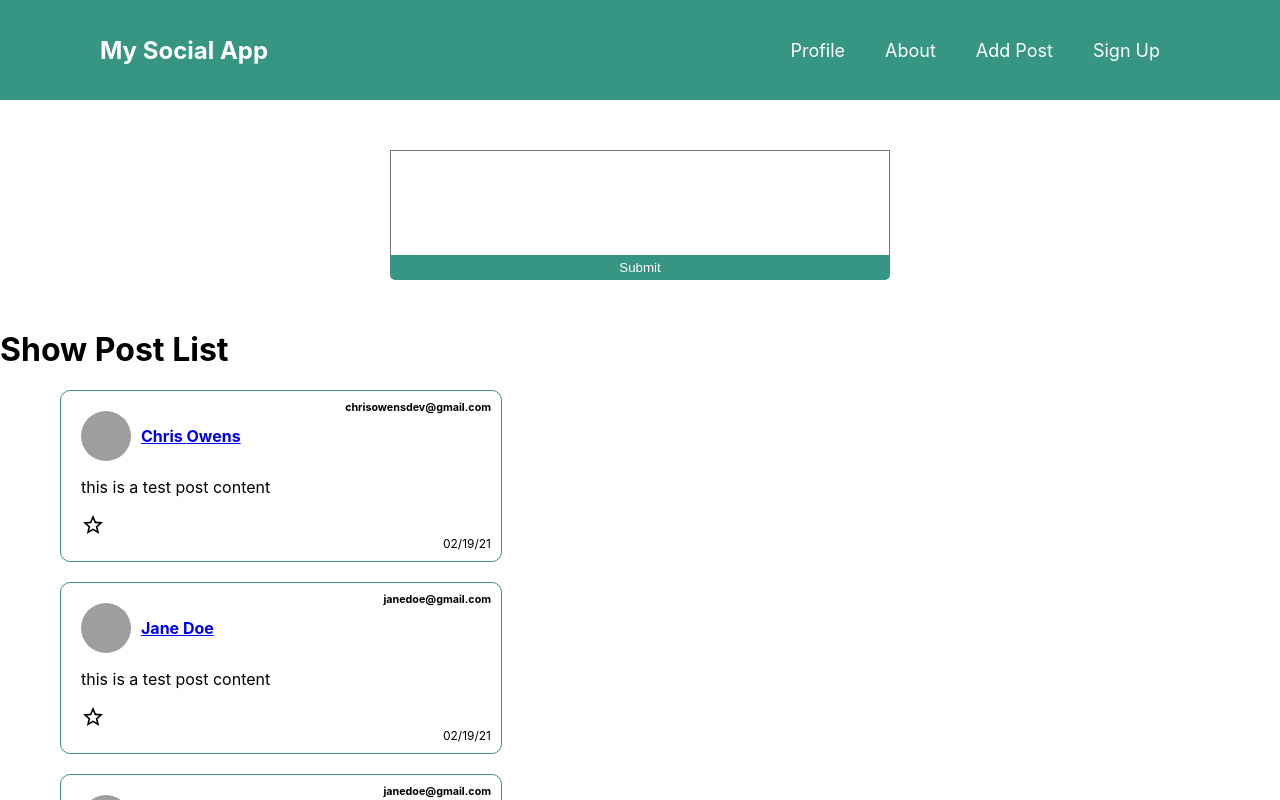
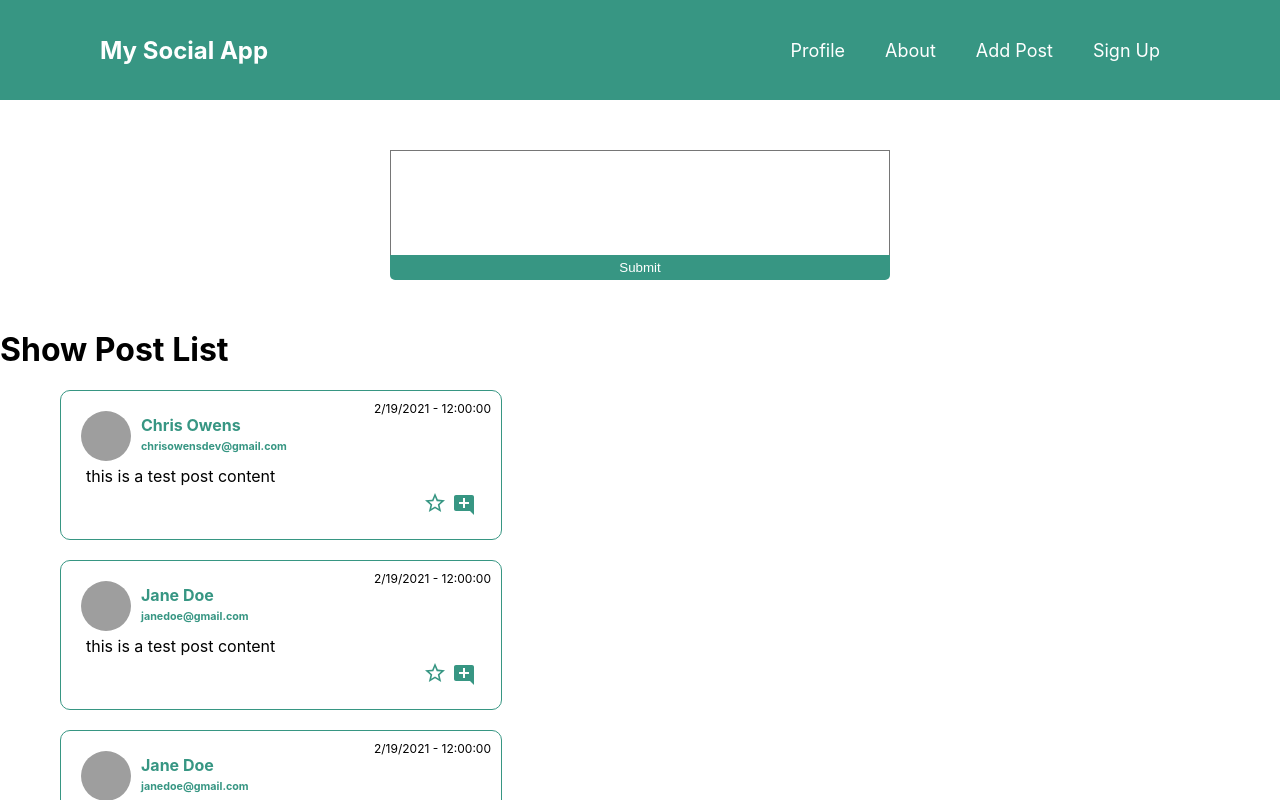
Before and after one commit to chrisowensdev/my-social-app, a React (Create React App) app: page /addpost in a window 1280 px wide. Shown: the top 800 px of the page. Built offline with nearby package versions, Linux system fonts and the light colour scheme; grey boxes are pictures that could not be loaded.

Commit message:
Add comment feature ui

```diff
--- /dev/null
+++ b/src/components/Posts/AddComment.js
@@ -0,0 +1,75 @@
+import React, { useState } from 'react';
+import styled from 'styled-components';
+
+import AddCommentIcon from '@material-ui/icons/AddComment';
+
+const AddComment = () => {
+    const [commentToggle, setCommentToggle] = useState(false);
+    return (
+        <>
+            {commentToggle ? (
+                <>
+                    <CommentButton
+                        onClick={() => setCommentToggle(!commentToggle)}
+                    >
+                        <AddCommentIcon />
+                    </CommentButton>
+                    <AddCommentForm>
+                        <form>
+                            <textarea type='text' placeholder='Add Comment' />
+                        </form>
+                    </AddCommentForm>
+                </>
+            ) : (
+                <CommentButton onClick={() => setCommentToggle(!commentToggle)}>
+                    <AddCommentIcon />
+                </CommentButton>
+            )}
+        </>
+    );
+};
+
+export default AddComment;
+
+const CommentButton = styled.button`
+    padding: 0;
+    margin: 0 5px;
+    border: none;
+    background-color: transparent;
+    cursor: pointer;
+    position: relative;
+    top: 2px;
+    color: #379683;
+
+    :focus {
+        outline: none;
+    }
+
+    :active {
+        outline: none;
+    }
+`;
+
+const AddCommentForm = styled.div`
+    width: 100%;
+
+    text-align: center;
+
+    form {
+        width: 100%;
+    }
+
+    textarea {
+        resize: none;
+        margin: 0 auto;
+        width: 95%;
+        border-radius: 5px;
+        border: 1px solid grey;
+        padding: 5px 5px;
+        font-family: inherit;
+
+        :focus {
+            outline: none;
+        }
+    }
+`;
--- a/src/components/Posts/AddPost.js
+++ b/src/components/Posts/AddPost.js
@@ -78,6 +78,7 @@ const TextArea = styled.textarea`
     width: 494px;
     resize: none;
     border-bottom: none;
+    font-family: inherit;
 
     :focus {
         outline: none;
--- a/src/components/Posts/SinglePost.js
+++ b/src/components/Posts/SinglePost.js
@@ -2,6 +2,8 @@ import React from 'react';
 import styled from 'styled-components';
 import { useSelector } from 'react-redux';
 import { Link } from 'react-router-dom';
+import AddComment from './AddComment';
+import { getYear } from '../../data/functions';
 
 import StarPost from './StarPost';
 
@@ -15,20 +17,28 @@ const SinglePost = ({ post }) => {
             <div className='author-info'>
                 <img src={author.imageUrl} alt={author.firstName} />
                 <h4>
-                    <Link to={`/users/${author.id}`}>
+                    <Link to={`/users/${author.id}`} className='user-link'>
                         {author.firstName} {author.lastName}
+                        <h6>{author.email}</h6>
                     </Link>
                 </h4>
             </div>
 
-            <h6>{author.email}</h6>
             <p className='content'>{post.content}</p>
 
-            <p className='date'>{post.date}</p>
-            <StarPost />
+            <p className='date'>{getYear(post.date)}</p>
+            <PostButtons>
+                <StarPost />
+                <AddComment />
+            </PostButtons>
         </ListItem>
     );
 };
+
+const PostButtons = styled.div`
+    position: relative;
+    text-align: right;
+`;
 
 const ListItem = styled.li`
     border: 1px solid #379683;
@@ -57,21 +67,24 @@ const ListItem = styled.li`
 
     h6 {
         padding: 0;
-        margin: 0;
-        position: absolute;
-        top: 10px;
-        right: 10px;
+        margin: 5px 0;
     }
 
     .content {
         line-break: anywhere;
+        margin: 5px;
+    }
+
+    .user-link {
+        text-decoration: none;
+        color: #379683;
     }
 
     .date {
         font-size: 12px;
         position: absolute;
         margin: 0;
-        bottom: 10px;
+        top: 10px;
         right: 10px;
     }
 `;
--- a/src/components/Posts/StarPost.js
+++ b/src/components/Posts/StarPost.js
@@ -18,6 +18,7 @@ const LikeButton = styled.button`
     border: none;
     background-color: transparent;
     cursor: pointer;
+    color: #379683;
 
     :focus {
         outline: none;
--- /dev/null
+++ b/src/data/functions.js
@@ -0,0 +1,13 @@
+export const getYear = (dateTime) => {
+    let [month, date, year] = new Date(dateTime)
+        .toLocaleDateString('en-US')
+        .split('/');
+
+    let [hour, minute, second] = new Date(dateTime)
+        .toLocaleTimeString('en-US')
+        .split(/:| /);
+
+    //const hours = new Date(dateTime).getUTCHours();
+
+    return `${month}/${date}/${year} - ${hour}:${minute}:${second}`;
+};
--- a/src/index.css
+++ b/src/index.css
@@ -15,6 +15,7 @@ body {
     sans-serif;
   -webkit-font-smoothing: antialiased;
   -moz-osx-font-smoothing: grayscale;
+  box-sizing: border-box;
 }
 
 code {
--- a/src/redux/reducers/userReducer.js
+++ b/src/redux/reducers/userReducer.js
@@ -3,7 +3,14 @@ import { v1 as uuidv1 } from 'uuid';
 import { ADD_USER, DELETE_USER, UPDATE_USER, LOGIN_USER } from '../actionTypes';
 
 const initialState = {
-    activeUser: {},
+    activeUser: {
+        id: 1,
+        firstName: 'Chris',
+        lastName: 'Owens',
+        email: 'chrisowensdev@gmail.com',
+        password: '123',
+        imageUrl: 'https://chrisowensdev.com/images/profile_pic_400x533.jpg',
+    },
     userList: [
         {
             id: 1,
```
